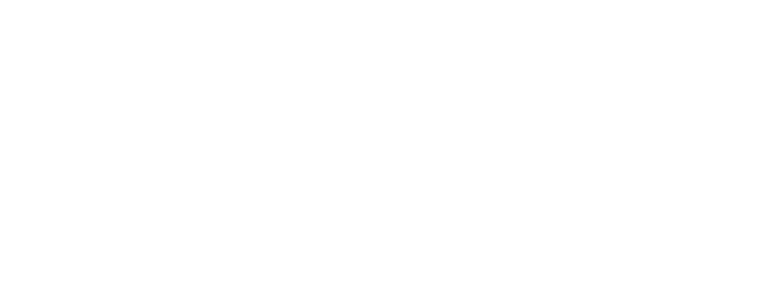
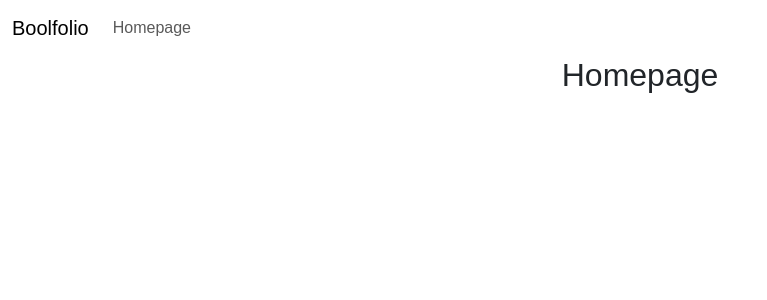
Before and after one commit to Marco-Guarnera/vite-boolfolio, a Vue app: page / in a window 1280 px wide. Before the commit this address had no page. Shown: the top 300 px of the page, without its empty margins (0-767 px from the left). Built offline with nearby package versions, Linux system fonts and the light colour scheme.

Commit message:
Created AppHomepage.vue

```diff
--- a/src/App.vue
+++ b/src/App.vue
@@ -1,5 +1,6 @@
 <script>
-    import AppHeader from "./components/AppHeader.vue";
+    import { RouterView } from "vue-router";
+import AppHeader from "./components/AppHeader.vue";
     import AppMain from "./components/AppMain.vue";
 
     export default {
@@ -15,7 +16,7 @@
     <!-- Main Header -->
     <AppHeader />
     <!-- Main -->
-    <AppMain />
+    <RouterView />
 </template>
 
 <style lang="scss">
--- a/src/components/AppHeader.vue
+++ b/src/components/AppHeader.vue
@@ -9,14 +9,14 @@
         <!-- Navbar -->
         <nav id="navbar" class="navbar navbar-expand-lg">
             <div class="container-fluid">
-                <router-link :to="{}" class="navbar-brand"></router-link>
+                <router-link :to="{name: 'homepage'}" class="navbar-brand">Boolfolio</router-link>
                 <button type="button" class="navbar-toggler" data-bs-toggle="collapse" data-bs-target="#nav" aria-controls="nav" aria-expanded="false" aria-label="Toggle navigation">
                     <span class="navbar-toggler-icon"></span>
                 </button>
                 <div id="nav" class="collapse navbar-collapse">
                     <ul id="nav-list" class="navbar-nav">
                         <li class="nav-item">
-                            <router-link :to="{}" class="nav-link" aria-current="page"></router-link>
+                            <router-link :to="{name: 'homepage'}" class="nav-link" aria-current="page">Homepage</router-link>
                         </li>
                     </ul>
                 </div>
--- a/src/js/router.js
+++ b/src/js/router.js
@@ -1,9 +1,9 @@
 import { createWebHistory, createRouter } from "vue-router";
 
-// import from "";
+import AppHomepage from "../pages/AppHomepage.vue";
 
 const routes = [
-//    { path: "/", component: , name: "" }
+    { path: "/", component: AppHomepage, name: "homepage" }
 ];
 
 const router = createRouter({
--- /dev/null
+++ b/src/pages/AppHomepage.vue
@@ -0,0 +1,18 @@
+<script>
+    export default {
+        name: "AppHomepage"
+    }
+</script>
+
+<template>
+    <main>
+        <!-- Homepage -->
+        <h2>Homepage</h2>
+    </main>
+</template>
+
+<style lang="scss" scoped>
+    h2 {
+        text-align: center;
+    }
+</style>
```
